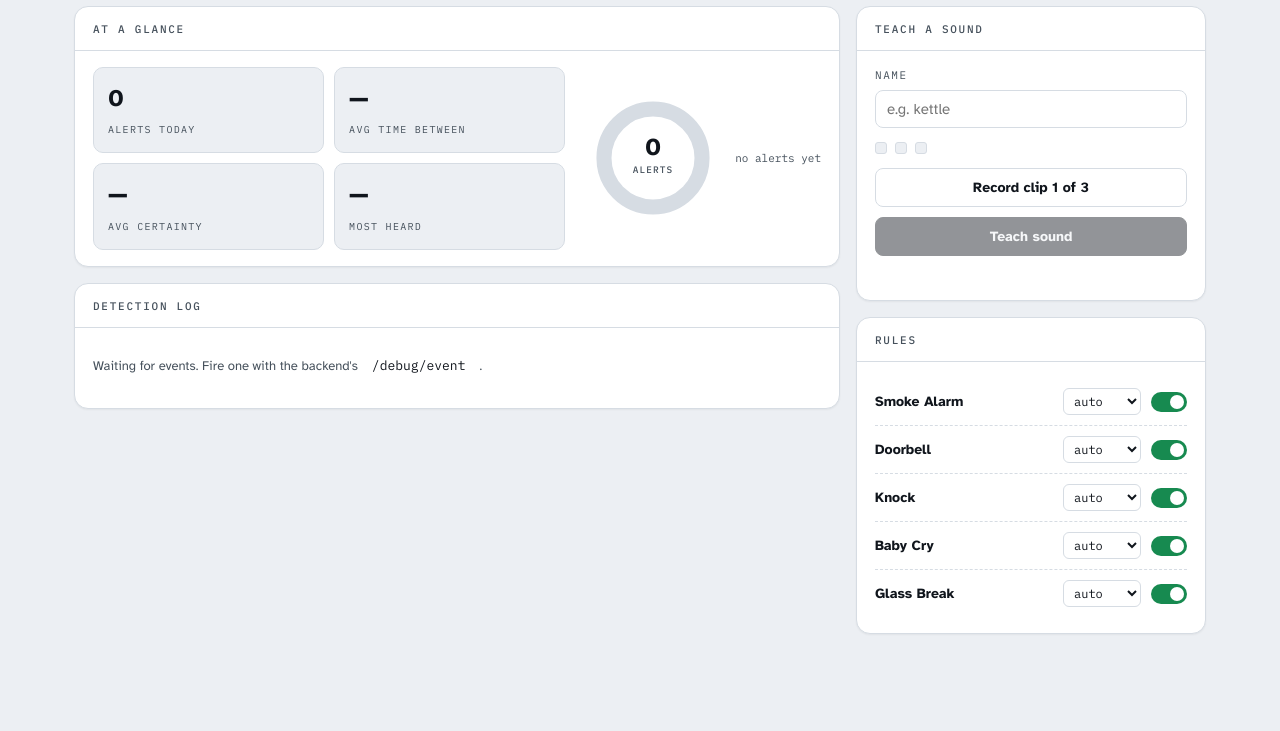
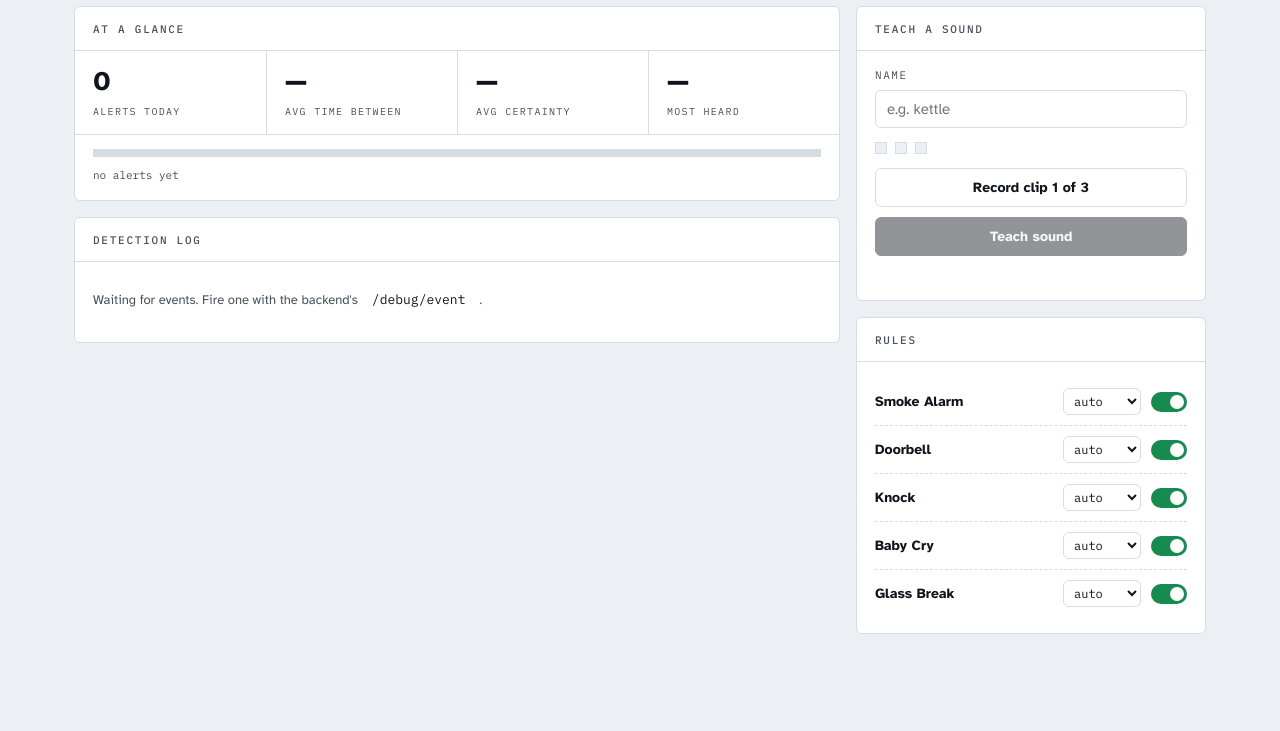
Before and after one commit to alexanderli07/Earshot, a website: page earshot/frontend/dashboard.html in a window 1280 px wide. Shown: the part 69-800 px from the top of the page. Drawn offline with nearby package versions, Linux system fonts and the light colour scheme; no server answers.

Commit message:
Dashboard: tighten the visual language
Replace the stat-tile grid with a figures strip separated by hairlines,
and the donut chart with a single segmented distribution bar + inline
legend. Revert chips to flat swatch + text, drop card shadows, square
the corners (6px), align control radii. Same data, quieter surface.

```diff
--- a/earshot/frontend/dashboard.html
+++ b/earshot/frontend/dashboard.html
@@ -106,7 +106,7 @@
     background: var(--card);
     border: 1px solid var(--line);
     color: var(--ink-soft);
-    border-radius: 999px;
+    border-radius: 6px;
     padding: 6px 12px;
     cursor: pointer;
   }
@@ -117,7 +117,7 @@
     background: var(--card);
     border: 1px solid var(--line);
     color: var(--ink);
-    border-radius: 8px;
+    border-radius: 6px;
     padding: 7px 10px;
     font-size: 12px;
     width: 170px;
@@ -158,9 +158,8 @@
   .card {
     background: var(--card);
     border: 1px solid var(--line);
-    border-radius: 14px;
+    border-radius: 6px;
     overflow: hidden;
-    box-shadow: 0 1px 2px rgba(16, 21, 28, .05);
     transition: background .2s ease, border-color .2s ease;
   }
 
@@ -177,41 +176,45 @@
 
   .stack > .card + .card { margin-top: 16px; }
 
-  /* ---------- stats ---------- */
+  /* ---------- stats: figures over hairlines, one distribution bar ---------- */
 
-  .stats { display: flex; gap: 22px; align-items: center; flex-wrap: wrap; }
-
-  .tiles {
-    flex: 1; min-width: 250px;
-    display: grid; grid-template-columns: repeat(2, 1fr); gap: 10px;
+  .figures {
+    display: grid; grid-template-columns: repeat(4, 1fr);
   }
 
-  .tile {
-    background: var(--silence);
-    border: 1px solid var(--line);
-    border-radius: 10px;
-    padding: 12px 14px;
-  }
+  @media (max-width: 560px) { .figures { grid-template-columns: repeat(2, 1fr); } }
 
-  .tile .tv {
+  .figure { padding: 14px 18px 12px; border-left: 1px solid var(--line); min-width: 0; }
+  .figure:first-child { border-left: 0; }
+  @media (max-width: 560px) { .figure:nth-child(3) { border-left: 0; } }
+
+  .figure .tv {
     display: block;
     font-family: 'Bricolage Grotesque', sans-serif;
-    font-weight: 800; font-size: 24px; letter-spacing: -0.01em;
-    text-transform: capitalize;
+    font-weight: 800; font-size: 27px; letter-spacing: -0.01em;
+    line-height: 1.25;
     overflow: hidden; text-overflow: ellipsis; white-space: nowrap;
   }
 
-  .tile .tk {
+  .figure .tk {
     font-family: 'IBM Plex Mono', monospace;
     font-size: 10px; letter-spacing: .13em; text-transform: uppercase;
     color: var(--ink-soft);
   }
 
-  .chart { display: flex; align-items: center; gap: 16px; }
+  .dist { padding: 14px 18px 16px; border-top: 1px solid var(--line); }
 
-  .legend { list-style: none; font-family: 'IBM Plex Mono', monospace; font-size: 11px; }
-  .legend li { display: flex; align-items: center; gap: 7px; padding: 2px 0; color: var(--ink-soft); }
-  .legend i { width: 10px; height: 10px; border-radius: 3px; flex: none; }
+  .bar { display: flex; height: 8px; overflow: hidden; }
+  .bar span { display: block; height: 100%; }
+
+  .legend {
+    list-style: none;
+    display: flex; gap: 18px; flex-wrap: wrap;
+    margin-top: 10px;
+    font-family: 'IBM Plex Mono', monospace; font-size: 11px;
+  }
+  .legend li { display: flex; align-items: center; gap: 7px; color: var(--ink-soft); }
+  .legend i { width: 8px; height: 8px; flex: none; }
 
   /* ---------- detection log ---------- */
 
@@ -235,13 +238,10 @@
     display: flex; align-items: center; gap: 8px; align-self: center;
     font-size: 11px; letter-spacing: .12em; text-transform: uppercase;
     min-width: 96px;
-    padding: 3px 10px;
-    border-radius: 999px;
-    background: color-mix(in srgb, currentColor 10%, transparent);
   }
 
   .chip::before {
-    content: ""; width: 10px; height: 10px; border-radius: 3px; flex: none;
+    content: ""; width: 12px; height: 12px; flex: none;
     background: currentColor;
   }
 
@@ -278,7 +278,7 @@
     background: var(--card);
     border: 1px solid var(--line);
     color: var(--ink);
-    border-radius: 8px;
+    border-radius: 6px;
     padding: 9px 11px;
     font-size: 15px;
     font-family: inherit;
@@ -287,7 +287,7 @@
   .marks { display: flex; gap: 8px; margin: 14px 0; }
 
   .marks i {
-    width: 12px; height: 12px; border-radius: 3px;
+    width: 12px; height: 12px;
     background: var(--silence);
     border: 1px solid var(--line);
   }
@@ -297,7 +297,7 @@
   .btn {
     width: 100%;
     border: 1px solid var(--line);
-    border-radius: 8px;
+    border-radius: 6px;
     padding: 10px 14px;
     font-family: inherit;
     font-weight: 700;
@@ -397,17 +397,15 @@
   <div class="stack">
     <section class="card" aria-label="Statistics">
       <h2>At a glance</h2>
-      <div class="body stats">
-        <div class="tiles">
-          <div class="tile"><span class="tv" id="stAlerts">0</span><span class="tk">alerts today</span></div>
-          <div class="tile"><span class="tv" id="stGap">—</span><span class="tk">avg time between</span></div>
-          <div class="tile"><span class="tv" id="stConf">—</span><span class="tk">avg certainty</span></div>
-          <div class="tile"><span class="tv" id="stTop">—</span><span class="tk">most heard</span></div>
-        </div>
-        <div class="chart">
-          <svg id="donut" viewBox="0 0 140 140" width="132" height="132" role="img" aria-label="Alerts by category"></svg>
-          <ul class="legend" id="legend"></ul>
-        </div>
+      <div class="figures">
+        <div class="figure"><span class="tv" id="stAlerts">0</span><span class="tk">alerts today</span></div>
+        <div class="figure"><span class="tv" id="stGap">—</span><span class="tk">avg time between</span></div>
+        <div class="figure"><span class="tv" id="stConf">—</span><span class="tk">avg certainty</span></div>
+        <div class="figure"><span class="tv" id="stTop">—</span><span class="tk">most heard</span></div>
+      </div>
+      <div class="dist">
+        <div class="bar" id="distbar" aria-hidden="true"></div>
+        <ul class="legend" id="legend" aria-label="Alerts by category"></ul>
       </div>
     </section>
 
--- a/earshot/frontend/js/dashboard.js
+++ b/earshot/frontend/js/dashboard.js
@@ -122,9 +122,8 @@
         appliance: "--appliance",
         taught: "--taught",
     };
-    const SVG_NS = "http://www.w3.org/2000/svg";
     const allEvents = [];
-    const donutSvg = el("donut");
+    const distBar = el("distbar");
     const legendList = el("legend");
     function formatGap(seconds) {
         if (!isFinite(seconds))
@@ -168,68 +167,39 @@
             }
         }
         el("stTop").textContent = top;
-        renderDonut();
+        renderDist();
     }
-    function donutCircle(radius, stroke) {
-        const circle = document.createElementNS(SVG_NS, "circle");
-        circle.setAttribute("cx", "70");
-        circle.setAttribute("cy", "70");
-        circle.setAttribute("r", String(radius));
-        circle.setAttribute("fill", "none");
-        circle.setAttribute("stroke", stroke);
-        circle.setAttribute("stroke-width", "16");
-        return circle;
-    }
-    function renderDonut() {
+    function renderDist() {
         const byCategory = { urgent: 0, presence: 0, appliance: 0, taught: 0 };
         for (const e of allEvents)
             byCategory[categoryOf(e)] += 1;
         const total = allEvents.length;
-        const radius = 52;
-        const circumference = 2 * Math.PI * radius;
-        donutSvg.innerHTML = "";
+        distBar.innerHTML = "";
         legendList.innerHTML = "";
-        donutSvg.appendChild(donutCircle(radius, "var(--line)"));
-        let offset = 0;
+        if (!total) {
+            const filler = document.createElement("span");
+            filler.style.width = "100%";
+            filler.style.background = "var(--line)";
+            distBar.appendChild(filler);
+            const item = document.createElement("li");
+            item.textContent = "no alerts yet";
+            legendList.appendChild(item);
+            return;
+        }
         for (const category of STAT_CATEGORIES) {
             const n = byCategory[category];
             if (!n)
                 continue;
-            const fraction = n / total;
-            const segment = donutCircle(radius, `var(${CATEGORY_CSS_VAR[category]})`);
-            segment.setAttribute("stroke-dasharray", `${fraction * circumference} ${circumference}`);
-            segment.setAttribute("stroke-dashoffset", String(-offset * circumference));
-            segment.setAttribute("transform", "rotate(-90 70 70)");
-            donutSvg.appendChild(segment);
-            offset += fraction;
+            const segment = document.createElement("span");
+            segment.style.width = `${(n / total) * 100}%`;
+            segment.style.background = `var(${CATEGORY_CSS_VAR[category]})`;
+            distBar.appendChild(segment);
             const item = document.createElement("li");
             const swatch = document.createElement("i");
             swatch.style.background = `var(${CATEGORY_CSS_VAR[category]})`;
             const text = document.createElement("span");
             text.textContent = `${category} · ${n}`;
             item.append(swatch, text);
-            legendList.appendChild(item);
-        }
-        const center = document.createElementNS(SVG_NS, "text");
-        center.setAttribute("x", "70");
-        center.setAttribute("y", "67");
-        center.setAttribute("text-anchor", "middle");
-        center.setAttribute("fill", "var(--ink)");
-        center.setAttribute("style", "font: 800 26px 'Bricolage Grotesque', sans-serif;");
-        center.textContent = String(total);
-        const centerSub = document.createElementNS(SVG_NS, "text");
-        centerSub.setAttribute("x", "70");
-        centerSub.setAttribute("y", "86");
-        centerSub.setAttribute("text-anchor", "middle");
-        centerSub.setAttribute("fill", "var(--ink-soft)");
-        centerSub.setAttribute("style", "font: 500 10px 'IBM Plex Mono', monospace; letter-spacing: .12em; text-transform: uppercase;");
-        centerSub.textContent = total === 1 ? "alert" : "alerts";
-        donutSvg.append(center, centerSub);
-        if (!total) {
-            const item = document.createElement("li");
-            const text = document.createElement("span");
-            text.textContent = "no alerts yet";
-            item.append(text);
             legendList.appendChild(item);
         }
     }
```
Also changed, not shown: earshot/frontend/src/dashboard.ts (+19 -59 lines).
